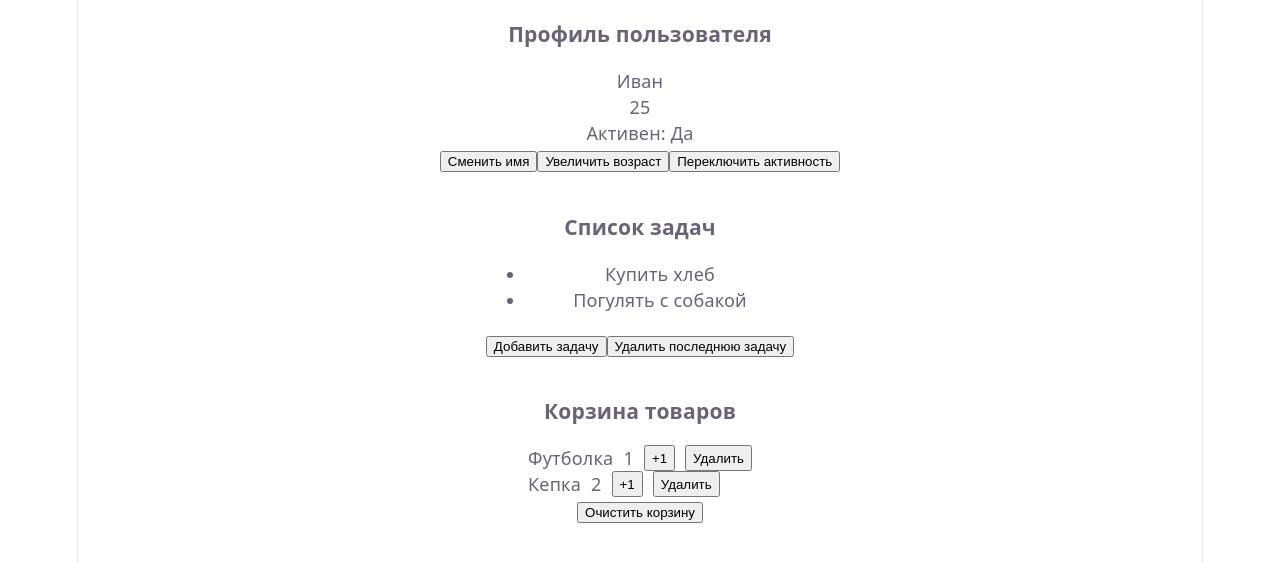
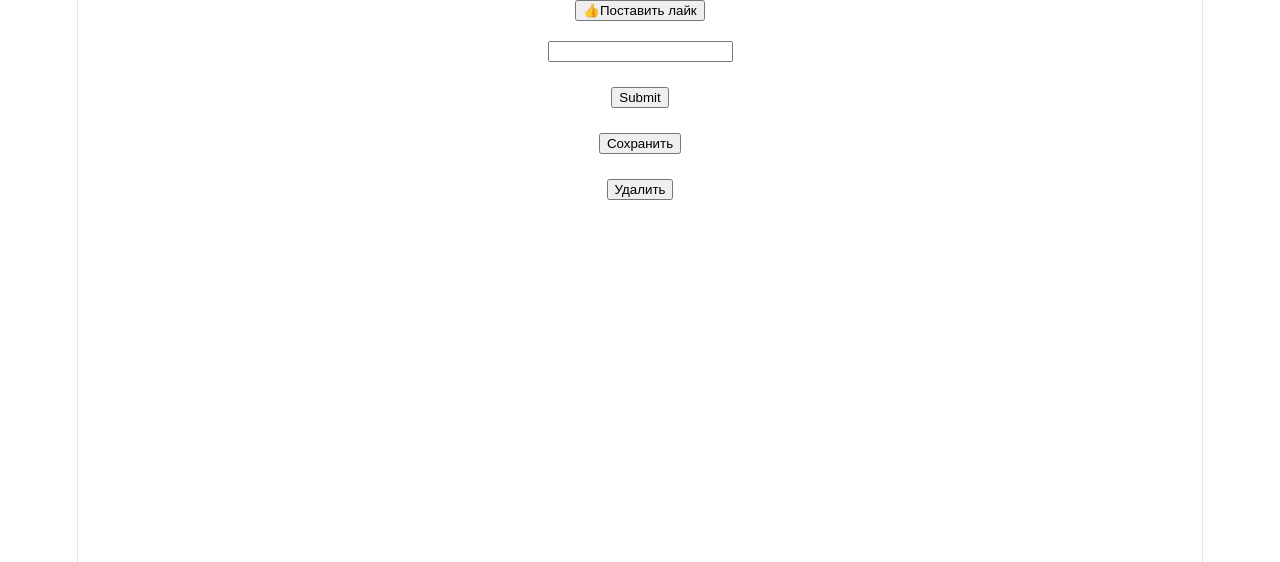
Before and after one commit to GromovaViktoriya/react-homeworks, a React (Vite) app: page / in a window 1280 px wide. Shown: the top 562 px of the page. Built offline with nearby package versions, Linux system fonts and the light colour scheme.

Commit message:
chore: added homework-09

```diff
--- a/src/App.jsx
+++ b/src/App.jsx
@@ -1,13 +1,26 @@
-import {UserProfile} from "./components/UserProfile.jsx";
-import {TaskList} from "./components/TaskList.jsx";
-import {ItemCart} from "./components/ItemCart.jsx";
+import {ClickPractice} from "./components/ClickPractice.jsx";
+import {InputPractice} from "./components/InputPractice.jsx";
+import {FormPractice} from "./components/FormPractice.jsx";
+import {ActionButton} from "./components/ActionButton.jsx";
 
 function App() {
+    const onClickHandler = (event) => {
+        if (event.currentTarget.name === 'Сохранить') {
+            console.log('Сохранено');
+        }
+        if (event.currentTarget.name === 'Удалить') {
+            console.log('Удалено');
+        }
+    }
+
+
     return (
         <div className="App">
-            <UserProfile/>
-            <TaskList/>
-            <ItemCart/>
+            <ClickPractice/>
+            <InputPractice/>
+            <FormPractice/>
+            <ActionButton name={'Сохранить'} onClickHandler={onClickHandler}/>
+            <ActionButton name={'Удалить'} onClickHandler={onClickHandler}/>
         </div>
     )
 }
--- /dev/null
+++ b/src/components/ActionButton.jsx
@@ -0,0 +1,8 @@
+export const ActionButton = ({name,onClickHandler}) => {
+
+    return (
+        <div>
+            <button onClick={onClickHandler} name={name}>{name}</button>
+        </div>
+    )
+}
--- /dev/null
+++ b/src/components/ClickPractice.jsx
@@ -0,0 +1,23 @@
+export const ClickPractice = () => {
+    const onClickHandler = (event) => {
+        // почему event.target может указывать на разные элементы - потому что он указывает на конкретный элемент,
+        // по которому сделали клик. Обработчик может быть назначен на родительский элемент, но в event.target будет
+        // указан конкретный дочерний элемент, на который кликнули.
+
+        // почему event.currentTarget всегда указывает на button.
+        // потому что currentTarget указывает на элемент, на который был назначен обработчик события, в данном примере button.
+        console.log('event.target', event.target)
+        console.log('event.currentTarget', event.currentTarget)
+        console.log('event.target.tagName', event.target.tagName)
+        console.log('event.currentTarget.tagName', event.currentTarget.tagName)
+    }
+
+    return (
+        <>
+            <button onClick={onClickHandler}>
+                <span>👍</span>
+                <span>Поставить лайк</span>
+            </button>
+        </>
+    )
+}
--- /dev/null
+++ b/src/components/FormPractice.jsx
@@ -0,0 +1,16 @@
+export const FormPractice = () => {
+
+    const onSubmitHandler = (event) => {
+        event.preventDefault()
+        console.log('Форма отправлена')
+        console.log('event.currentTarget', event.currentTarget)
+            }
+
+    return (
+        <>
+            <form disabled onSubmit={onSubmitHandler}>
+                <button type={"submit"}>Submit</button>
+            </form>
+        </>
+    )
+}
--- /dev/null
+++ b/src/components/InputPractice.jsx
@@ -0,0 +1,13 @@
+export const InputPractice = () => {
+
+    return (
+        <>
+            <input type='text'
+                   onChange={(e) => console.log('e.target.value', e.target.value)}
+                   onFocus={() => console.log('Поле получило фокус')}
+                   onBlur={() => console.log('Поле потеряло фокус')}
+                   onKeyDown={(event) => event.key === 'Enter' && console.log('Нажат Enter')}
+            />
+        </>
+    )
+}
```
